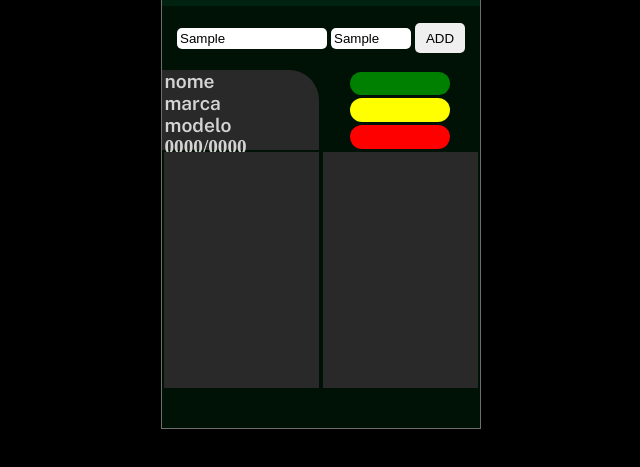
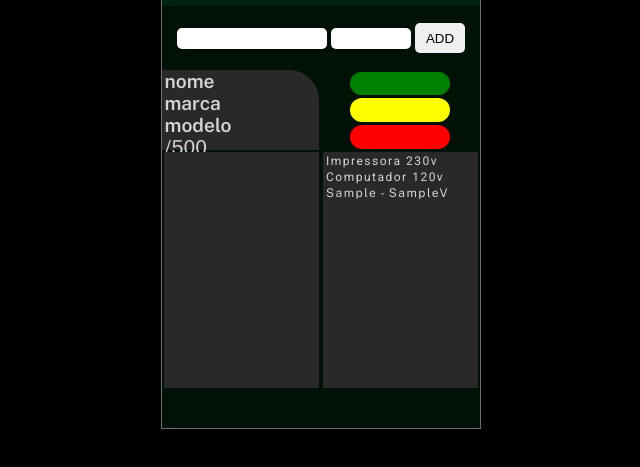
Before and after one commit to AntonioFilhoRoyal/NoBreak_Status, a plain HTML site: page index.html in a window 1280 px wide. Both pictures are taken after typing "Sample", "Sample" into the empty fields and a click on the button "ADD". Shown: the part 111-578 px from the top of the page, without its empty margins (319-959 px from the left). Drawn offline with nearby package versions, Linux system fonts and the light colour scheme.

Commit message:
Insertion of equipment in the list and improvement in stylization

```diff
--- a/assets/css/style.css
+++ b/assets/css/style.css
@@ -198,3 +198,10 @@ main{
     min-height: 10vh;
     background-color: #292929;
 }
+
+.section-nobreak .aside-list .item-list{
+    margin-top: 2px;
+    padding: 0px 0px 0px 3px;
+    font-size: 12px;
+    letter-spacing: 1.5px;
+}
--- a/assets/js/program.js
+++ b/assets/js/program.js
@@ -1,6 +1,41 @@
 console.log("Estou aqui");
+const inputEquipament = document.querySelector('.input-equipment');
+const inputConsumption = document.querySelector('.input-consumption');
+const areaConsumption = document.querySelector('.area-consumption');
+const ulList = document.querySelector('.list-equipament');
 
 const buttonAddList = document.querySelector('.button-add-nobreak')
 .addEventListener('click', e => {
     e.preventDefault();
+
+    //if(!inputEquipament.value && !inputConsumption.value) return;
+    listNobreak(inputEquipament.value, inputConsumption.value);
+    consumptionNobreak(inputConsumption.value);
 })
+
+function createdLi(){
+    const li = document.createElement("li");
+    li.classList.add("item-list");
+    li.classList.add("font-public-sans");
+    return li;
+}
+
+function listNobreak(equipament, consumption){
+    const li = createdLi();
+    li.innerText = `${equipament} - ${consumption}V`;
+    ulList.appendChild(li);
+    clearInput();
+}
+
+function clearInput(){
+    inputEquipament.value = " ";
+    inputConsumption.value = " ";
+    inputEquipament.focus();
+    inputConsumption.focus();
+}
+
+function consumptionNobreak(consumption){
+    const currentConsumption = consumption;
+    const maxConsumtion = 500;
+    areaConsumption.innerHTML =`${currentConsumption}/${maxConsumtion}`;
+}
--- a/index.html
+++ b/index.html
@@ -3,6 +3,10 @@
 <head>
     <meta charset="UTF-8">
     <meta name="viewport" content="width=device-width, initial-scale=1.0">
+    <meta name="description" content="Aplicação nobreak de visualização da carga e consumo">
+    <meta http-equiv="X-UA-Compatible" content="ie=edge">
+    <meta name="keywords" content="nobreak status carga nobreak calculadora nobreak">
+
     <title>Nobreak</title>
     <link rel="stylesheet" href="./assets/css/style.css">
 
@@ -33,7 +37,7 @@
                        <h5 class="h5 font-public-sans">nome</h5>
                        <h5 class="h5 font-public-sans">marca</h5>
                        <h5 class="h5 font-public-sans">modelo</h5>
-                       <h5 class="h5 ">0000/0000</h5>
+                       <p class="h5 font-public-sans area-consumption">0000/0000</p>
 
                     </ul>
                 </aside>
@@ -49,7 +53,8 @@
                 </aside>
                 <aside class="aside-list">
                     <ul class="list-equipament">
-
+                        <li class="item-list font-roboto">Impressora 230v</li>
+                        <li class="item-list font-roboto">Computador 120v</li>
                     </ul>
                 </aside>
             </section>
```
